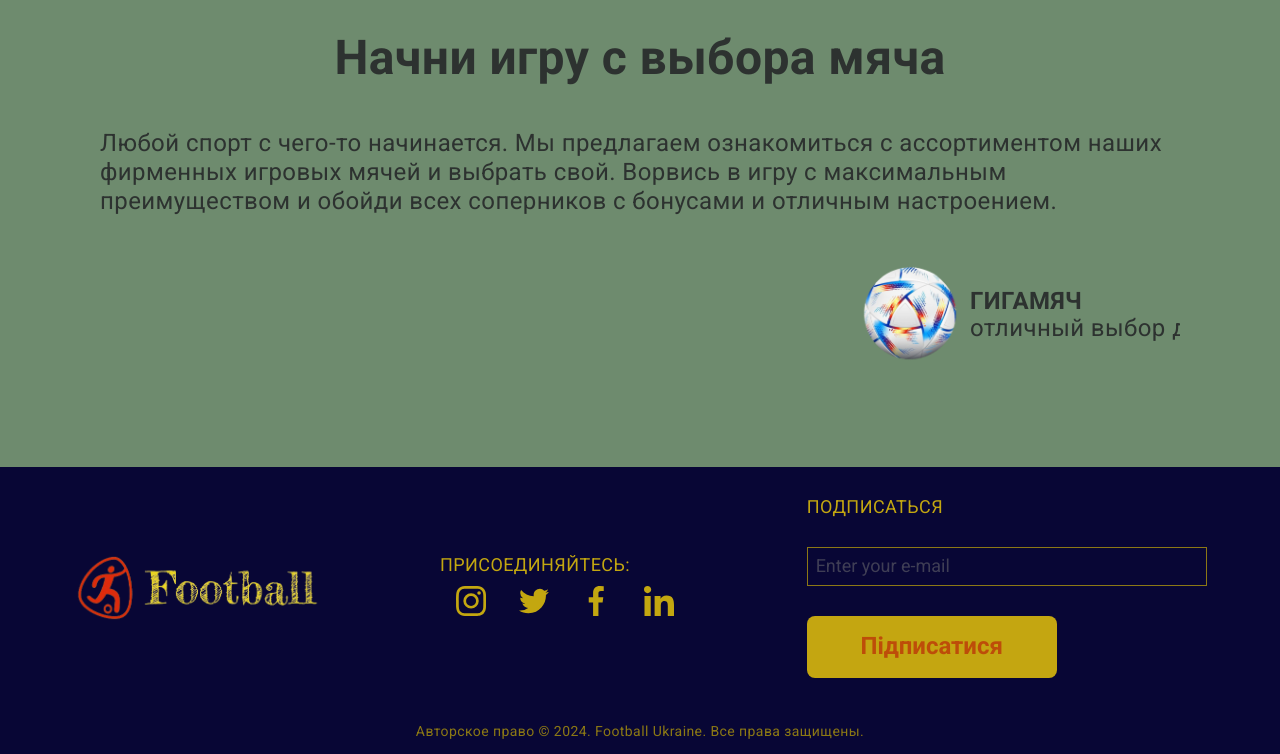
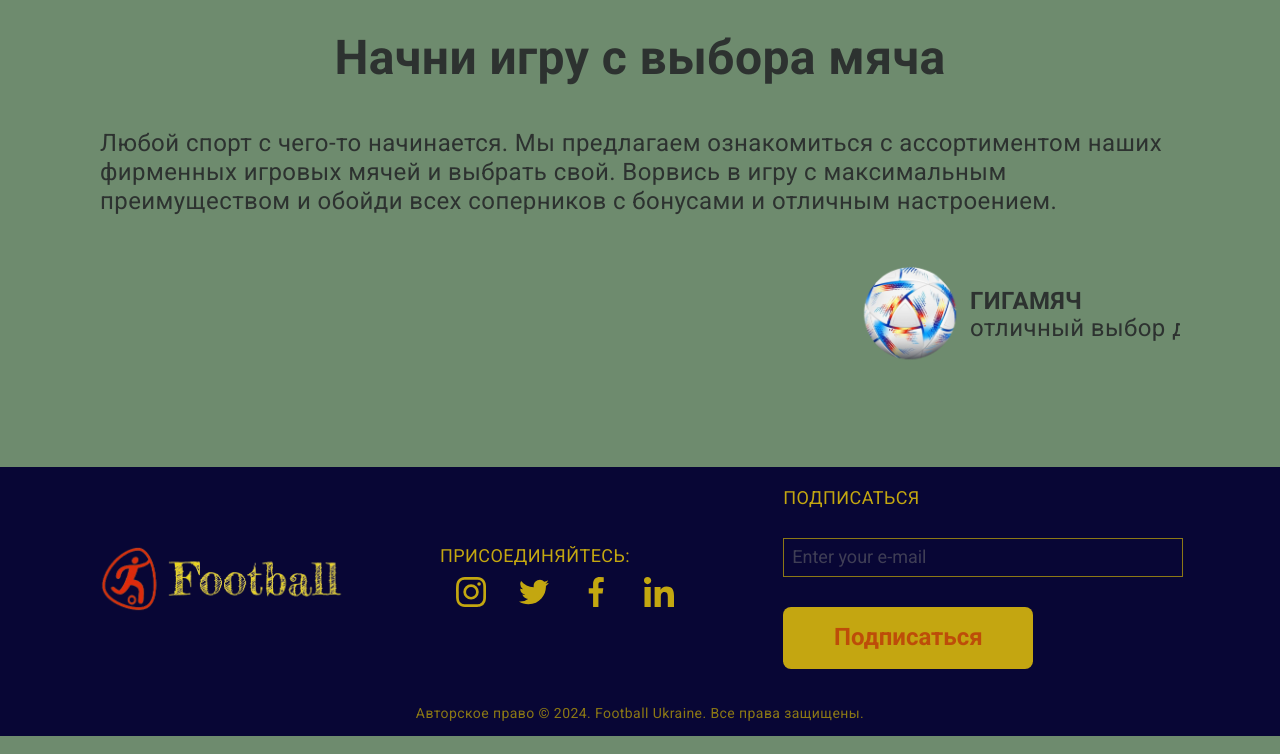
Before and after one commit to VitalyNelyub/football, a plain HTML site: page index.html in a window 1280 px wide. Shown: the part 630-1384 px from the top of the page. Drawn offline with nearby package versions, Linux system fonts and the light colour scheme.

Commit message:
some fix

```diff
--- a/index.html
+++ b/index.html
@@ -45,7 +45,7 @@
       </div>
     </header>
     <main>
-      <section class="hero container">
+      <section class="hero">
         <div class="heroContainer">
           <h1 class="heroTitle">Любишь футбол?</h1>
           <h2 class="heroSubText">Получи мяч на первую игру</h2>
@@ -124,6 +124,7 @@
       </section>
     </main>
     <footer class="footer">
+      <div class="footerContainer">
         <div class="footerContent">
           <a href="./index.html"
             ><img class="logoImg" src="./images/logoFooter.png" alt="logo"
@@ -172,8 +173,9 @@
               id="signup-mail"
               placeholder="Enter your e-mail"
             />
-          <button class="submitBtn" type="submit">Підписатися</button>
+            <button class="submitBtn" type="submit">Подписаться</button>
           </form>
+        </div>
       </div>
     </footer>
     <p class="author">
--- a/styles/style.css
+++ b/styles/style.css
@@ -140,6 +140,14 @@ header {
     background-repeat: no-repeat;
     background-position: center;
     background-size: cover;
+    padding: 14px 30px;
+    margin: 0 auto;
+  }
+  @media screen and (min-width: 768px) {
+   padding: 24px 20px;
+  }
+   @media screen and (min-width: 1200px) {
+   padding: 21px 60px;
   }
 }
 
@@ -156,6 +164,8 @@ header {
     padding-top: 137px;
     padding-left: 60px;
     padding-bottom: 159px;
+    max-width: 1440px;
+    margin: 0 auto;
   }
 }
 
@@ -353,19 +363,31 @@ header {
 }
 
 .footer {
+  background-color: rgb(8, 6, 53);
+}
+
+.footerContainer {
+  width: 100%;
   @media screen and (min-width: 320px) {
-    width: 100%;
-    padding: 30px;
-    background-color: rgb(8, 6, 53);
     display: flex;
+    gap: 20px;
     flex-direction: column;
+    justify-content: center;
     align-items: center;
-    gap: 30px;
+    padding: 15px 30px;
   }
   @media screen and (min-width: 768px) {
+    width: 100%;
     display: flex;
     flex-direction: row;
     justify-content: space-around;
+    align-items: center;
+    padding: 24px 20px;
+  }
+  @media screen and (min-width: 1200px) {
+    max-width: 1440px;
+    margin: 0 auto;
+    padding: 21px 60px;
   }
 }
 
```
Lines whose indentation alone changed are shown as unchanged.
